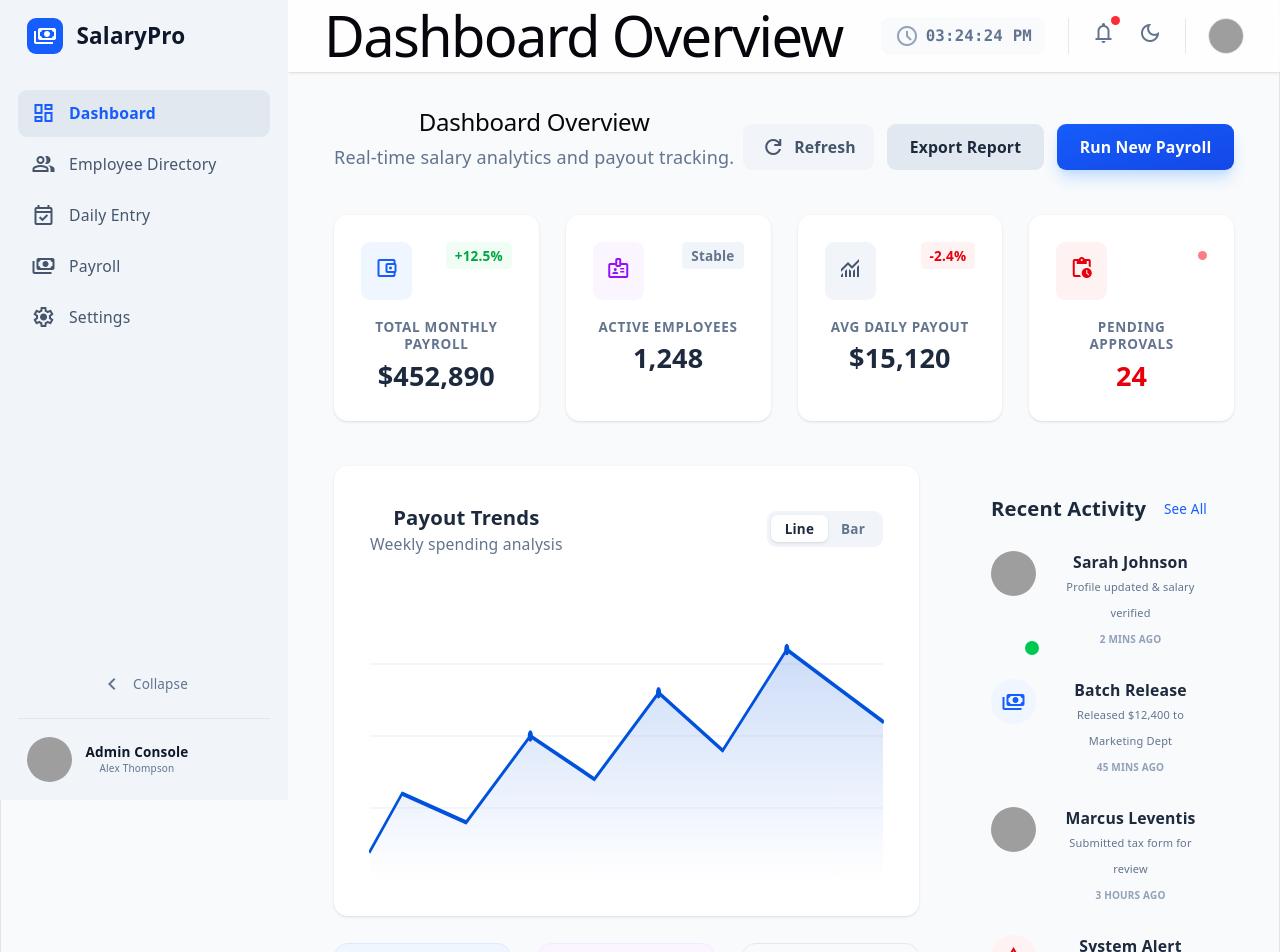
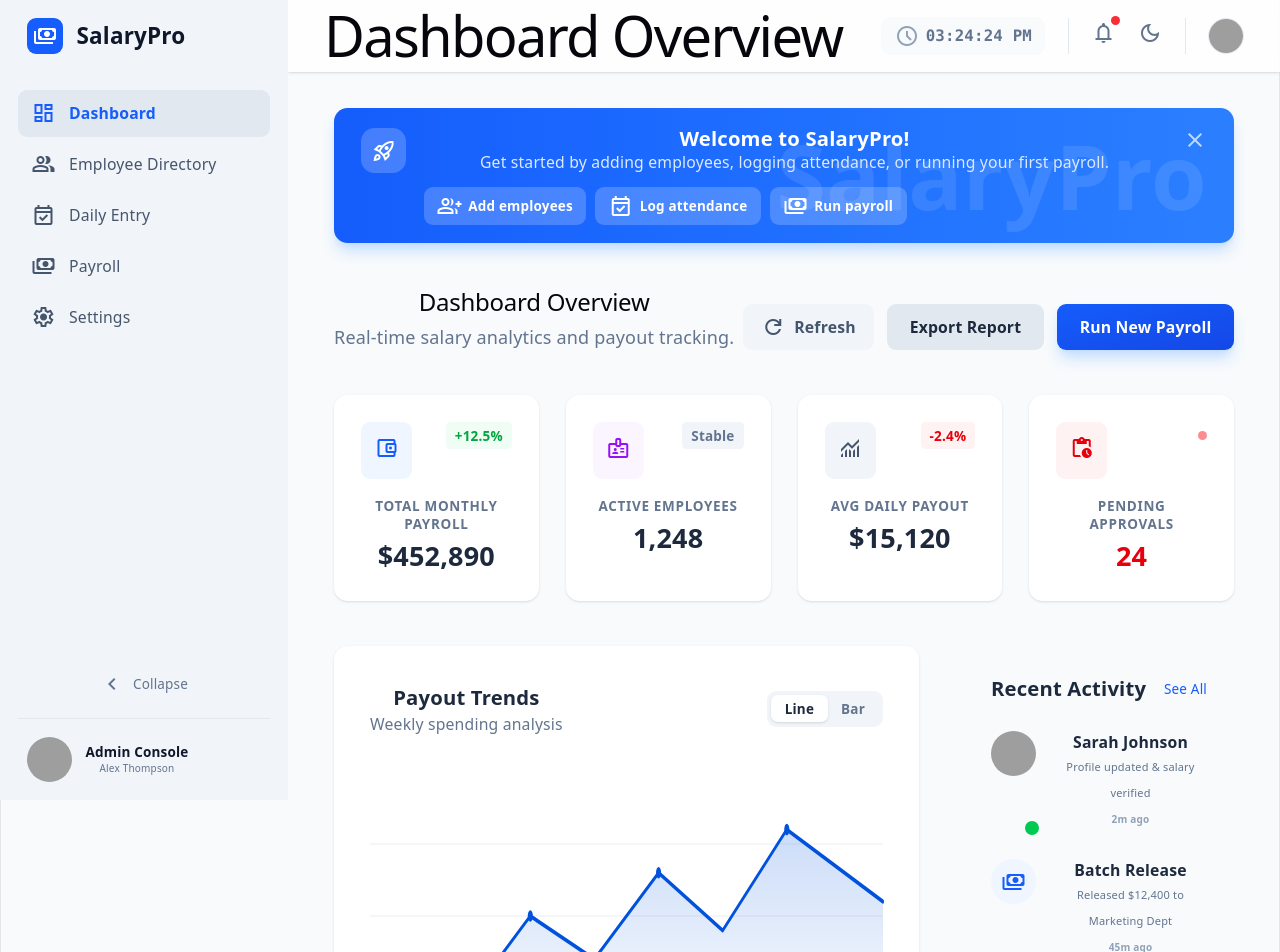
Before and after one commit to RiverO2442/SeaHero, a React (Vite) app: page / in a window 1280 px wide. Shown: the top 952 px of the page. Built offline with nearby package versions, Linux system fonts and the light colour scheme; grey boxes are pictures that could not be loaded.

Commit message:
feat: show OnboardingBanner on Dashboard + relative activity timestamps
- Import and render OnboardingBanner at top of Dashboard (dismissible via localStorage)
- Replace hardcoded 'X HOURS AGO' strings with relativeTime() helper (m/h/d ago)

```diff
--- a/src/pages/DashboardOverview.tsx
+++ b/src/pages/DashboardOverview.tsx
@@ -1,4 +1,5 @@
 import React, { useState, useEffect, useRef } from "react";
+import { OnboardingBanner } from "../components/OnboardingBanner";
 
 // ─── Count-up hook ────────────────────────────────────────────────────────────
 
@@ -118,6 +119,14 @@ const METRIC_CARDS: MetricCard[] = [
   },
 ];
 
+function relativeTime(minutesAgo: number): string {
+  if (minutesAgo < 1) return "Just now";
+  if (minutesAgo < 60) return `${minutesAgo}m ago`;
+  const h = Math.floor(minutesAgo / 60);
+  if (h < 24) return `${h}h ago`;
+  return `${Math.floor(h / 24)}d ago`;
+}
+
 const ACTIVITY_ITEMS: ActivityItem[] = [
   {
     id: "1",
@@ -128,7 +137,7 @@ const ACTIVITY_ITEMS: ActivityItem[] = [
     iconColor: "",
     title: "Sarah Johnson",
     detail: "Profile updated & salary verified",
-    time: "2 MINS AGO",
+    time: relativeTime(2),
     online: true,
   },
   {
@@ -139,7 +148,7 @@ const ACTIVITY_ITEMS: ActivityItem[] = [
     iconColor: "text-blue-600",
     title: "Batch Release",
     detail: "Released $12,400 to Marketing Dept",
-    time: "45 MINS AGO",
+    time: relativeTime(45),
   },
   {
     id: "3",
@@ -150,7 +159,7 @@ const ACTIVITY_ITEMS: ActivityItem[] = [
     iconColor: "",
     title: "Marcus Leventis",
     detail: "Submitted tax form for review",
-    time: "3 HOURS AGO",
+    time: relativeTime(180),
   },
   {
     id: "4",
@@ -160,7 +169,7 @@ const ACTIVITY_ITEMS: ActivityItem[] = [
     iconColor: "text-red-600",
     title: "System Alert",
     detail: "API Sync failed for Payroll 002",
-    time: "5 HOURS AGO",
+    time: relativeTime(300),
   },
 ];
 
@@ -409,6 +418,9 @@ export const DashboardOverview: React.FC<DashboardOverviewProps> = ({ onNavigate
 
   return (
   <div className="space-y-10">
+    {/* Onboarding */}
+    <OnboardingBanner />
+
     {/* Page header */}
     <section className="flex justify-between items-end">
       <div>
```
